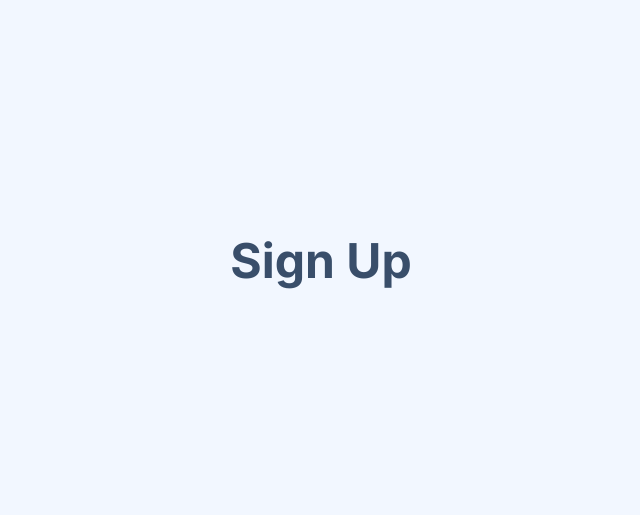
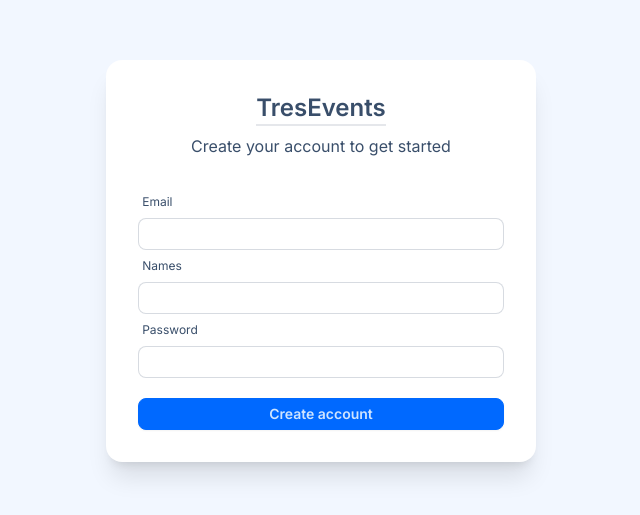
Before and after one commit to TresorRw/event-web-fn, a Next.js app: page /sign-up in a window 1280 px wide. Shown: the part 139-654 px from the top of the page, without its empty margins (319-959 px from the left). Built offline with nearby package versions, Linux system fonts and the light colour scheme.

Commit message:
Sign in and sign up pages

```diff
--- a/app/layout.tsx
+++ b/app/layout.tsx
@@ -1,12 +1,13 @@
 import type { Metadata } from 'next'
+import ThemeController from '@/Components/ThemeController'
 import { Inter } from 'next/font/google'
 import './globals.css'
 
 const inter = Inter({ subsets: ['latin'] })
 
 export const metadata: Metadata = {
-  title: 'Create Next App',
-  description: 'Generated by create next app',
+  title: 'TresEvents',
+  description: 'The best events in the world',
 }
 
 export default function RootLayout({
@@ -16,7 +17,10 @@ export default function RootLayout({
 }) {
   return (
     <html lang="en" data-theme="winter">
-      <body className={inter.className}>{children}</body>
+      <body className={inter.className}>
+        {/* <ThemeController /> */}
+        {children}
+      </body>
     </html>
   )
 }
--- a/app/sign-in/page.tsx
+++ b/app/sign-in/page.tsx
@@ -3,7 +3,23 @@ const SignInPage = () => {
     <div className="hero min-h-screen bg-base-200">
       <div className="hero-content text-center">
         <div className="max-w-md">
-          <h1 className="text-5xl font-bold">Sign In</h1>
+        <div className="card w-full bg-base-100 shadow-xl">
+            <div className="card-body items-center">
+              <h2 className="card-title text-2xl border-b-2">TresEvents</h2>
+              <p>Sign into your account</p>
+              <form className="mt-5">
+                <div className="label">
+                  <span className="label-text-alt">Email</span>
+                </div>
+                <input type="email" className="input input-sm input-bordered w-full" />
+                <div className="label">
+                  <span className="label-text-alt">Password</span>
+                </div>
+                <input type="password" className="input input-sm input-bordered w-full" />
+                <button type="submit" className="btn btn-sm mt-5 w-full btn-primary">Sign In</button>
+              </form>
+            </div>
+          </div>
         </div>
       </div>
     </div>
--- a/app/sign-up/page.tsx
+++ b/app/sign-up/page.tsx
@@ -3,7 +3,27 @@ const SignUpPage = () => {
     <div className="hero min-h-screen bg-base-200">
       <div className="hero-content text-center">
         <div className="max-w-md">
-          <h1 className="text-5xl font-bold">Sign Up</h1>
+          <div className="card w-full bg-base-100 shadow-xl">
+            <div className="card-body items-center">
+              <h2 className="card-title text-2xl border-b-2">TresEvents</h2>
+              <p>Create your account to get started</p>
+              <form className="mt-5">
+                <div className="label">
+                  <span className="label-text-alt">Email</span>
+                </div>
+                <input type="email" className="input input-sm input-bordered w-full" />
+                <div className="label">
+                  <span className="label-text-alt">Names</span>
+                </div>
+                <input type="text" className="input input-sm input-bordered w-full" />
+                <div className="label">
+                  <span className="label-text-alt">Password</span>
+                </div>
+                <input type="password" className="input input-sm input-bordered w-full" />
+                <button type="submit" className="btn btn-sm mt-5 w-full btn-primary">Create account</button>
+              </form>
+            </div>
+          </div>
         </div>
       </div>
     </div>
```
